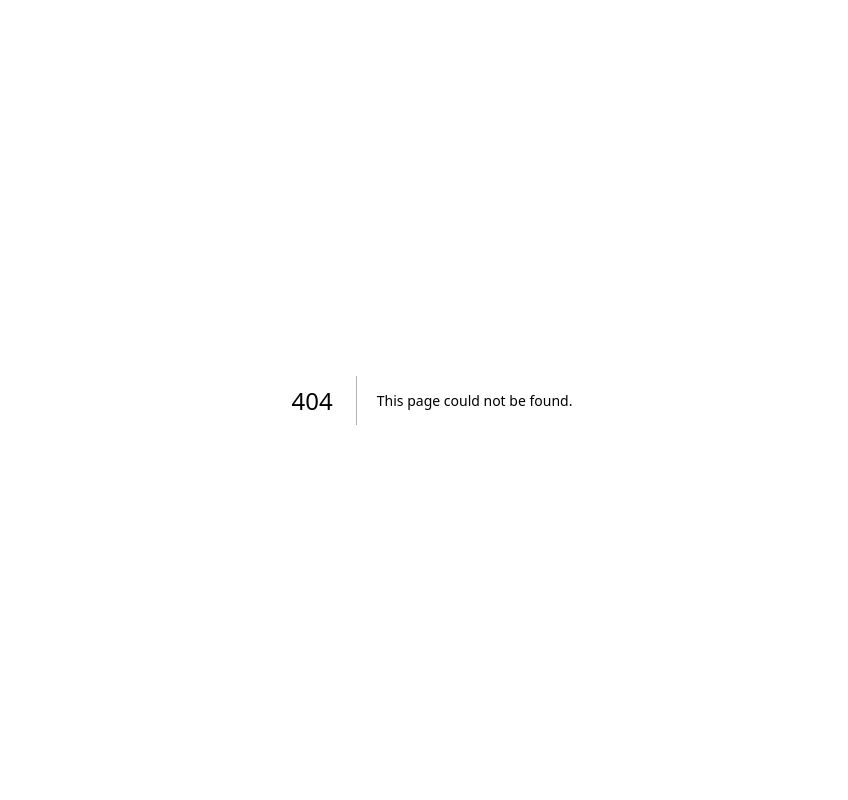
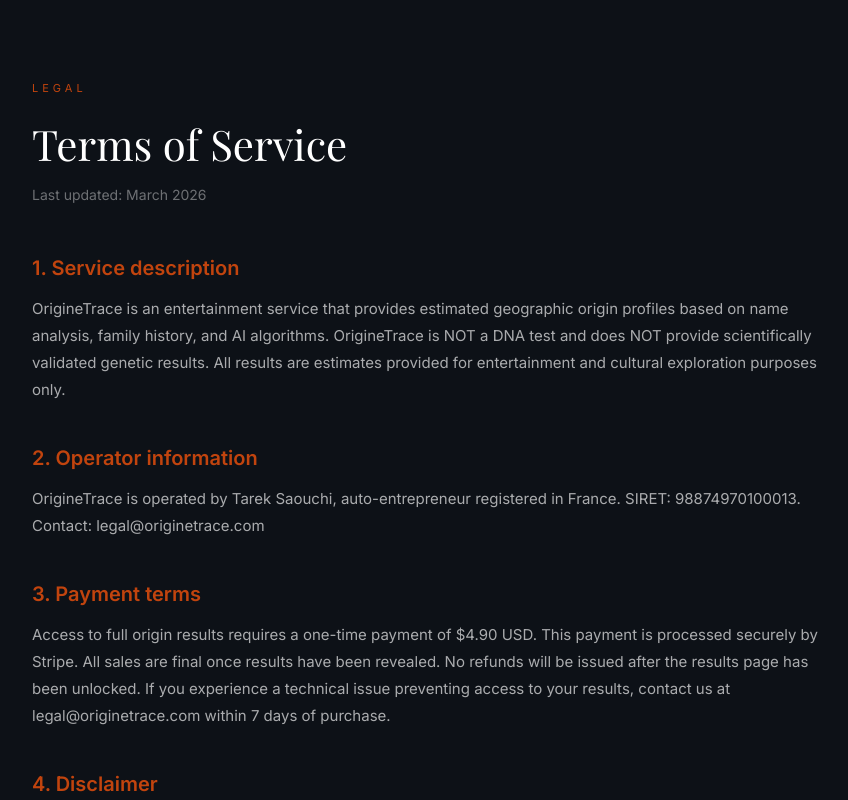
Before and after one commit to tarek1663/origine-scope, a Next.js app: page /terms in a window 1280 px wide. Before the commit this address had no page. Shown: the top 800 px of the page, without its empty margins (208-1056 px from the left). Built offline with nearby package versions, Linux system fonts and the light colour scheme.

Commit message:
add legal pages

```diff
--- /dev/null
+++ b/src/app/legal/page.tsx
@@ -0,0 +1,35 @@
+export default function LegalNotice() {
+  return (
+    <main style={{ background: '#0d1117', minHeight: '100vh', padding: '80px 24px' }}>
+      <div style={{ maxWidth: 800, margin: '0 auto', color: 'white', fontFamily: 'Inter, sans-serif' }}>
+        <p style={{ color: '#C1440E', fontSize: 11, textTransform: 'uppercase', letterSpacing: 4, marginBottom: 16 }}>Legal</p>
+        <h1 style={{ fontSize: 42, fontFamily: 'Playfair Display', marginBottom: 8 }}>Legal Notice</h1>
+        <p style={{ color: 'rgba(255,255,255,0.4)', fontSize: 14, marginBottom: 48 }}>Mentions légales — obligatoires en France</p>
+
+        {[
+          {
+            title: 'Publisher',
+            content: `Name: Tarek Saouchi\nStatus: Auto-entrepreneur\nSIRET: 98874970100013\nCountry: France\nEmail: legal@originetrace.com`
+          },
+          {
+            title: 'Website',
+            content: `Website: originetrace.com\nHosting: Vercel Inc., 340 Pine Street Suite 701, San Francisco, CA 94104, USA`
+          },
+          {
+            title: 'Intellectual property',
+            content: `All content on this website is protected by French and international intellectual property law. Any reproduction without authorization is prohibited.`
+          },
+          {
+            title: 'Dispute resolution',
+            content: `In case of dispute, you may use the EU online dispute resolution platform at: ec.europa.eu/consumers/odr`
+          }
+        ].map((section, i) => (
+          <div key={i} style={{ marginBottom: 40 }}>
+            <h2 style={{ fontSize: 20, color: '#C1440E', marginBottom: 12, fontWeight: 600 }}>{section.title}</h2>
+            <p style={{ color: 'rgba(255,255,255,0.65)', lineHeight: 1.8, fontSize: 15, whiteSpace: 'pre-line' }}>{section.content}</p>
+          </div>
+        ))}
+      </div>
+    </main>
+  )
+}
--- a/src/app/page.tsx
+++ b/src/app/page.tsx
@@ -176,16 +176,10 @@
               Then <span className="font-semibold text-white/80">$4.90</span> to unlock your full results. One-time payment, no
               subscription.
             </p>
-            <div className="flex flex-wrap justify-center gap-6 mt-12 text-white/30 text-xs">
-              <Link href="/privacy" className="hover:text-white/60 transition-colors underline-offset-2 hover:underline">
-                Privacy Policy
-              </Link>
-              <Link href="/terms" className="hover:text-white/60 transition-colors underline-offset-2 hover:underline">
-                Terms of Service
-              </Link>
-              <Link href="/contact" className="hover:text-white/60 transition-colors underline-offset-2 hover:underline">
-                Contact
-              </Link>
+            <div style={{ display: 'flex', gap: 24, justifyContent: 'center', marginTop: 16 }}>
+              <Link href="/privacy" style={{ color: 'rgba(255,255,255,0.3)', fontSize: 12, textDecoration: 'none' }}>Privacy Policy</Link>
+              <Link href="/terms" style={{ color: 'rgba(255,255,255,0.3)', fontSize: 12, textDecoration: 'none' }}>Terms of Service</Link>
+              <Link href="/legal" style={{ color: 'rgba(255,255,255,0.3)', fontSize: 12, textDecoration: 'none' }}>Legal Notice</Link>
             </div>
             <p className="text-white/20 text-xs mt-4 tracking-wide">
               © 2026 OrigineScope. All rights reserved.
--- /dev/null
+++ b/src/app/privacy/page.tsx
@@ -0,0 +1,59 @@
+export default function PrivacyPolicy() {
+  return (
+    <main style={{ background: '#0d1117', minHeight: '100vh', padding: '80px 24px' }}>
+      <div style={{ maxWidth: 800, margin: '0 auto', color: 'white', fontFamily: 'Inter, sans-serif' }}>
+        <p style={{ color: '#C1440E', fontSize: 11, textTransform: 'uppercase', letterSpacing: 4, marginBottom: 16 }}>Legal</p>
+        <h1 style={{ fontSize: 42, fontFamily: 'Playfair Display', marginBottom: 8 }}>Privacy Policy</h1>
+        <p style={{ color: 'rgba(255,255,255,0.4)', fontSize: 14, marginBottom: 48 }}>Last updated: March 2026</p>
+
+        {[
+          {
+            title: '1. Who we are',
+            content: `OrigineTrace is operated by Tarek Saouchi, auto-entrepreneur registered in France under SIRET number 98874970100013. Our website is originetrace.com. Contact: privacy@originetrace.com`
+          },
+          {
+            title: '2. What data we collect',
+            content: `We collect the following data when you use our service:
+— Your photo (used only for origin estimation, never stored on our servers)
+— Your first name and last name (used to generate your origin analysis)
+— Your parents' countries of birth (used to refine your origin estimation)
+— Your email address if provided (optional, for result delivery)
+— Payment information (processed exclusively by Stripe, we never see your card details)`
+          },
+          {
+            title: '3. How we use your data',
+            content: `Your data is used solely to generate your personalized origin estimate. Your photo is analyzed in real time and immediately discarded — it is never stored on our servers or shared with third parties. Your name and family origins are used to generate a cultural and historical analysis. Results are stored temporarily for 30 days then permanently deleted.`
+          },
+          {
+            title: '4. Third party services',
+            content: `We use the following third party services:
+— Stripe (stripe.com) for secure payment processing. Stripe is PCI-DSS compliant and handles all card data.
+— Anthropic (anthropic.com) for AI-powered name analysis. Data sent to Anthropic is limited to your last name and family countries only.
+— Vercel (vercel.com) for website hosting.`
+          },
+          {
+            title: '5. Your rights (GDPR)',
+            content: `As a user in the European Union, you have the right to access, correct, or delete your personal data at any time. You can exercise these rights by contacting us at privacy@originetrace.com. We will respond within 30 days. You also have the right to lodge a complaint with the CNIL (Commission Nationale de l'Informatique et des Libertés) at cnil.fr.`
+          },
+          {
+            title: '6. Cookies',
+            content: `OrigineTrace uses only essential cookies necessary for the service to function (session management and payment processing). We do not use advertising or tracking cookies. We do not use Google Analytics or any third party tracking tools.`
+          },
+          {
+            title: '7. Data security',
+            content: `All data transmitted between your browser and our servers is encrypted using SSL/TLS. Payments are processed by Stripe in a PCI-DSS compliant environment. We apply industry standard security measures to protect your personal data.`
+          },
+          {
+            title: '8. Contact',
+            content: `For any privacy-related questions or requests, contact us at: privacy@originetrace.com`
+          }
+        ].map((section, i) => (
+          <div key={i} style={{ marginBottom: 40 }}>
+            <h2 style={{ fontSize: 20, color: '#C1440E', marginBottom: 12, fontWeight: 600 }}>{section.title}</h2>
+            <p style={{ color: 'rgba(255,255,255,0.65)', lineHeight: 1.8, fontSize: 15, whiteSpace: 'pre-line' }}>{section.content}</p>
+          </div>
+        ))}
+      </div>
+    </main>
+  )
+}
--- /dev/null
+++ b/src/app/terms/page.tsx
@@ -0,0 +1,51 @@
+export default function TermsOfService() {
+  return (
+    <main style={{ background: '#0d1117', minHeight: '100vh', padding: '80px 24px' }}>
+      <div style={{ maxWidth: 800, margin: '0 auto', color: 'white', fontFamily: 'Inter, sans-serif' }}>
+        <p style={{ color: '#C1440E', fontSize: 11, textTransform: 'uppercase', letterSpacing: 4, marginBottom: 16 }}>Legal</p>
+        <h1 style={{ fontSize: 42, fontFamily: 'Playfair Display', marginBottom: 8 }}>Terms of Service</h1>
+        <p style={{ color: 'rgba(255,255,255,0.4)', fontSize: 14, marginBottom: 48 }}>Last updated: March 2026</p>
+
+        {[
+          {
+            title: '1. Service description',
+            content: `OrigineTrace is an entertainment service that provides estimated geographic origin profiles based on name analysis, family history, and AI algorithms. OrigineTrace is NOT a DNA test and does NOT provide scientifically validated genetic results. All results are estimates provided for entertainment and cultural exploration purposes only.`
+          },
+          {
+            title: '2. Operator information',
+            content: `OrigineTrace is operated by Tarek Saouchi, auto-entrepreneur registered in France. SIRET: 98874970100013. Contact: legal@originetrace.com`
+          },
+          {
+            title: '3. Payment terms',
+            content: `Access to full origin results requires a one-time payment of $4.90 USD. This payment is processed securely by Stripe. All sales are final once results have been revealed. No refunds will be issued after the results page has been unlocked. If you experience a technical issue preventing access to your results, contact us at legal@originetrace.com within 7 days of purchase.`
+          },
+          {
+            title: '4. Disclaimer',
+            content: `OrigineTrace results are algorithmic estimates based on name etymology, surname databases, and family origin data. Results are provided for entertainment purposes only and should not be used for medical, genealogical, legal, or scientific purposes. OrigineTrace makes no guarantee of accuracy and accepts no liability for decisions made based on our results.`
+          },
+          {
+            title: '5. Intellectual property',
+            content: `All content on originetrace.com including design, text, graphics, and algorithms is the exclusive property of Tarek Saouchi. Reproduction, distribution, or commercial use of any content without written permission is strictly prohibited.`
+          },
+          {
+            title: '6. Limitation of liability',
+            content: `To the maximum extent permitted by applicable law, OrigineTrace shall not be liable for any indirect, incidental, or consequential damages arising from use of the service. Our total liability shall not exceed the amount paid for the service ($4.90).`
+          },
+          {
+            title: '7. Governing law',
+            content: `These terms are governed by French law. Any dispute shall be subject to the exclusive jurisdiction of the courts of France. As a consumer in the EU, you may also benefit from the mandatory provisions of the law of your country of residence.`
+          },
+          {
+            title: '8. Contact',
+            content: `For any questions regarding these terms, contact us at: legal@originetrace.com`
+          }
+        ].map((section, i) => (
+          <div key={i} style={{ marginBottom: 40 }}>
+            <h2 style={{ fontSize: 20, color: '#C1440E', marginBottom: 12, fontWeight: 600 }}>{section.title}</h2>
+            <p style={{ color: 'rgba(255,255,255,0.65)', lineHeight: 1.8, fontSize: 15, whiteSpace: 'pre-line' }}>{section.content}</p>
+          </div>
+        ))}
+      </div>
+    </main>
+  )
+}
```
